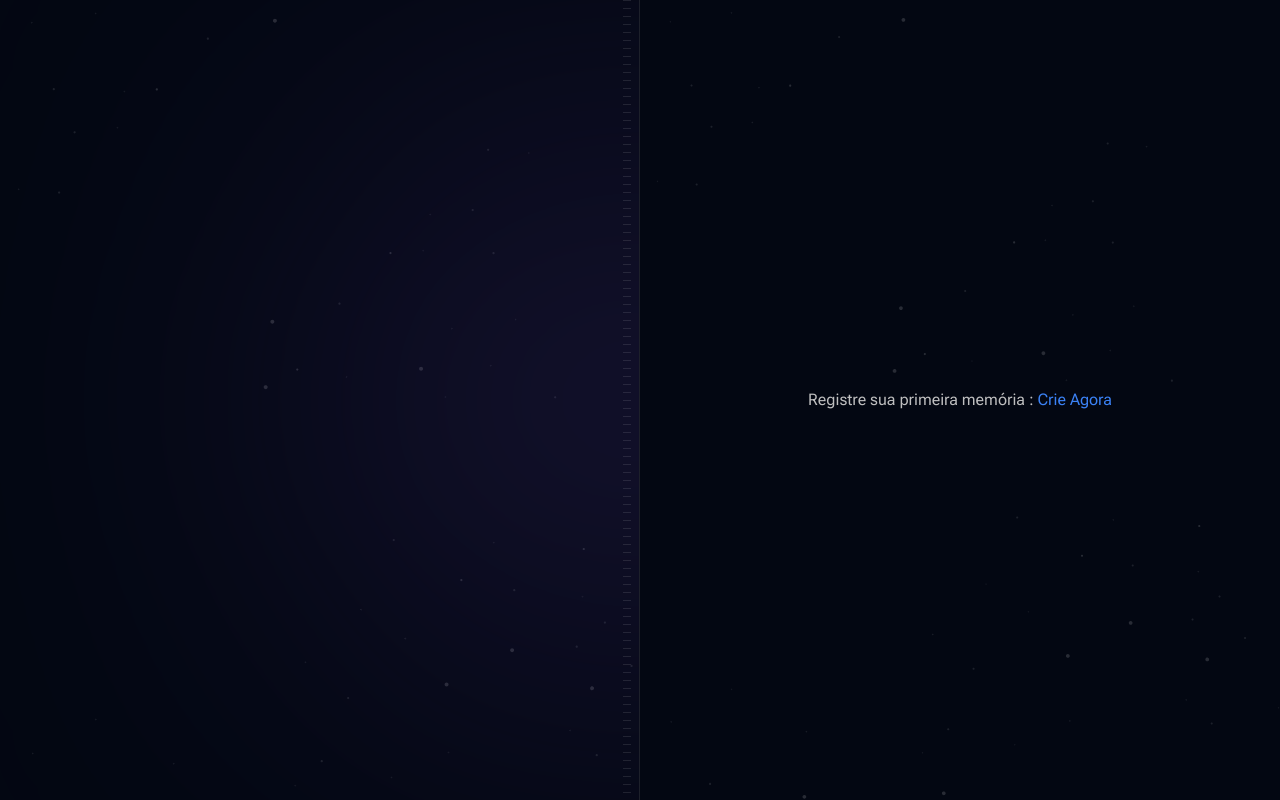
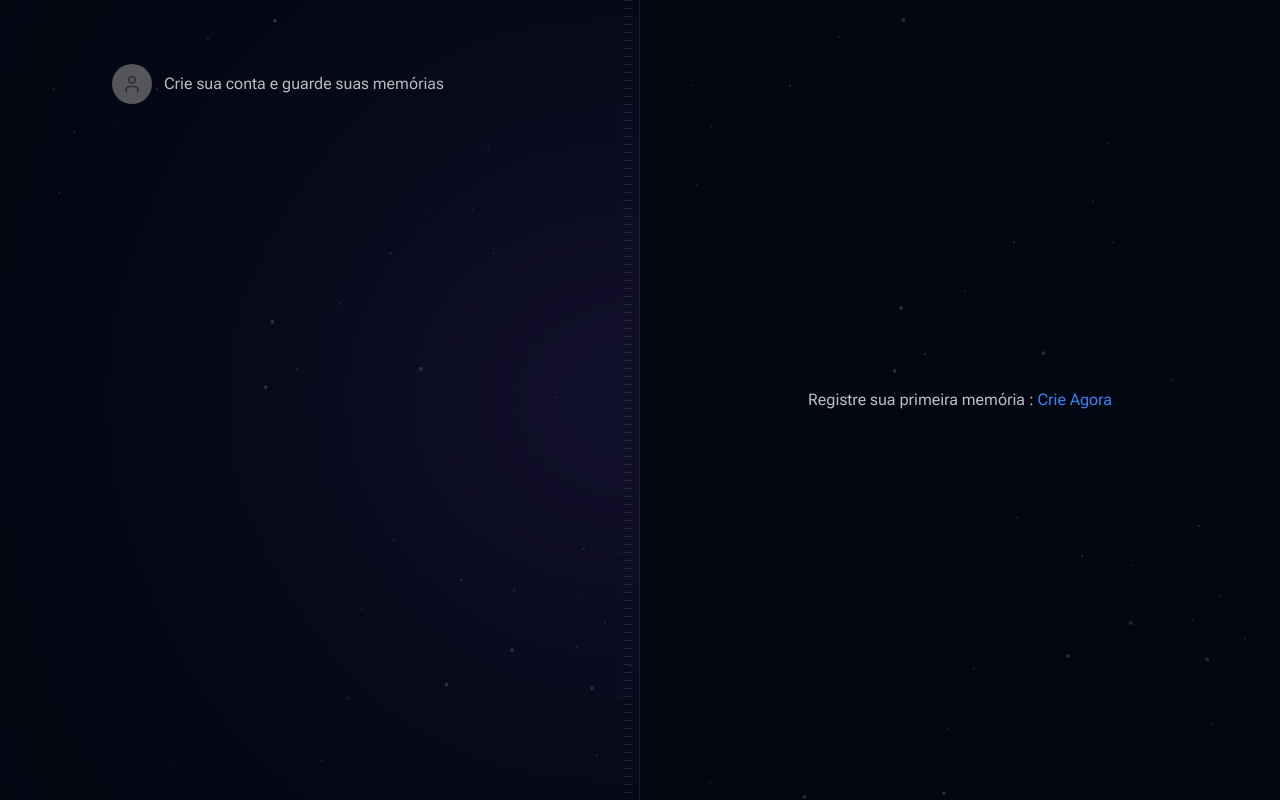
Before and after one commit to leofab/memoryspaces, a Next.js app in the folder web/: page / in a window 1280 px wide. Built offline with nearby package versions, Linux system fonts and the light colour scheme; a web font is replaced by a local one.

Commit message:
stripes and lucide importing and implementing

```diff
--- a/web/package.json
+++ b/web/package.json
@@ -15,6 +15,7 @@
     "autoprefixer": "10.4.14",
     "eslint": "8.40.0",
     "eslint-config-next": "13.4.2",
+    "lucide-react": "^0.217.0",
     "next": "13.4.2",
     "postcss": "8.4.23",
     "react": "18.2.0",
--- a/web/src/app/page.tsx
+++ b/web/src/app/page.tsx
@@ -1,4 +1,4 @@
-
+import { User } from 'lucide-react';
 export default function Home() {
   return <main className="grid grid-cols-2 min-h-screen">
     {/* Esquerda */}
@@ -7,6 +7,13 @@
       <div className="absolute right-0 top-1/2 h-[288px] w-[526px] -translate-y-1/2 translate-x-1/2 rounded-full bg-purple-700 opacity-50 blur-full" />
       {/* Stripes */}
       <div className="absolute bottom-0 right-2 top-0 w-2 bg-stripes"/>
+
+      <a href="" className="flex items-center gap-3 text-left">
+        <div className="flex h-10 w-10 items-center justify-center rounded-full bg-gray-400">
+          <User className="h-5 w-5 text-gray-500" />
+        </div>
+        <p><span>Crie sua conta e guarde suas memórias</span></p>
+      </a>
     </div>
     {/* Direita */}
     <div className="flex flex-col p-16 bg-[url(../assets/bg-stars.svg)] bg-cover">
```
Also changed, not shown: web/src/assets/memoryspaces.png (added), 1 other file (tests, documents, lock files or other folders).
